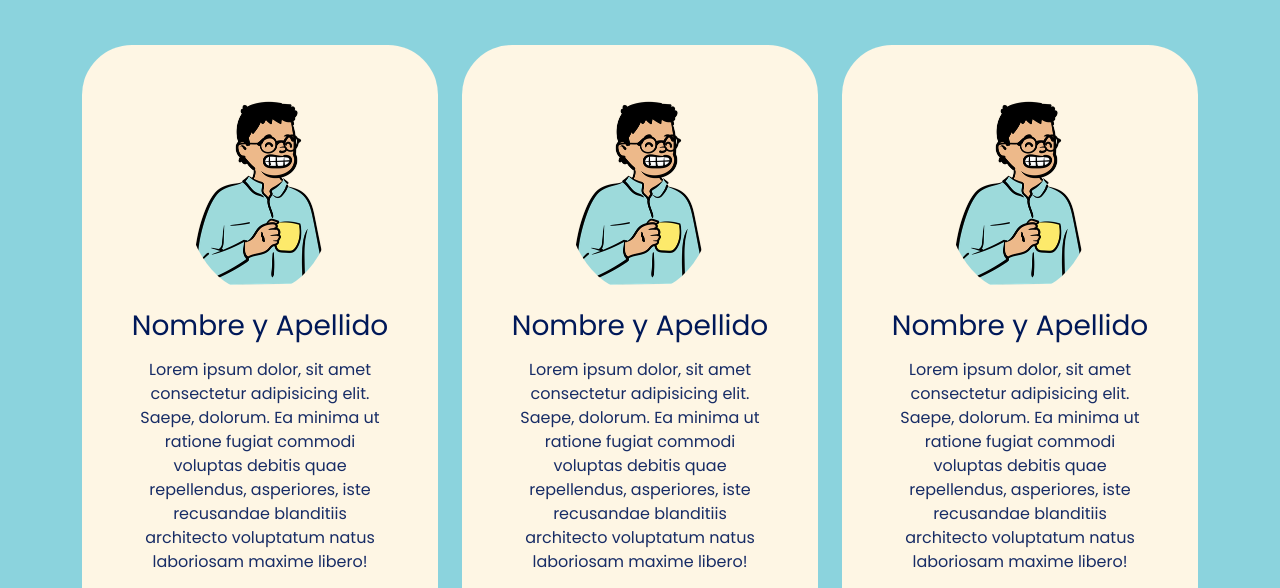
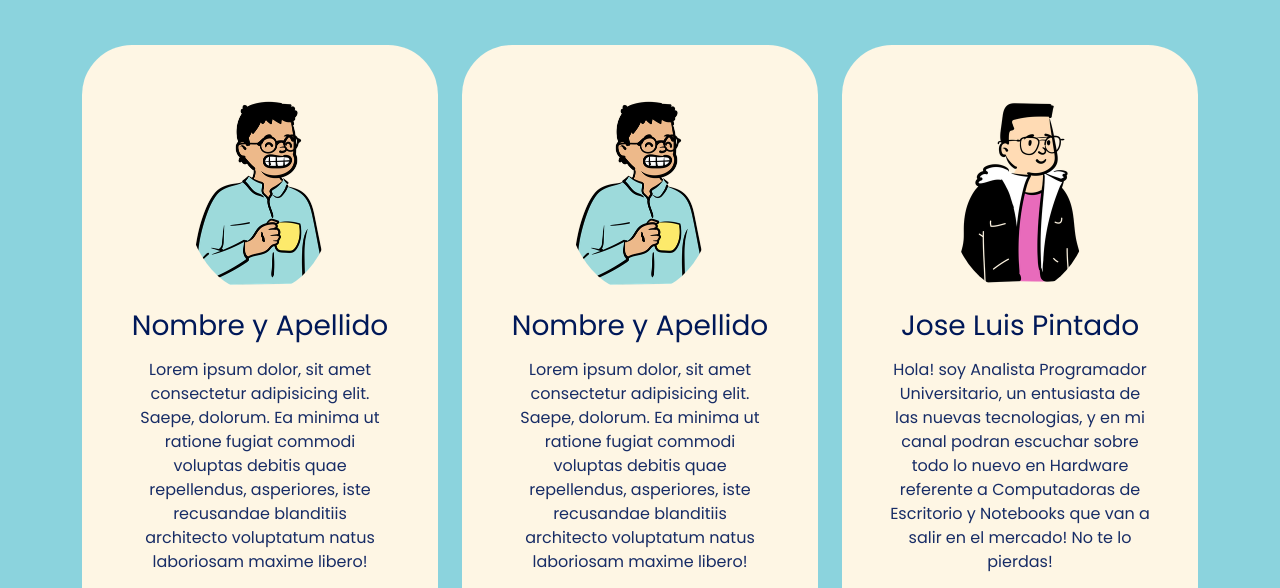
Before and after one commit to cepillo001/devtech-podcast-web, a plain HTML site: page index.html in a window 1280 px wide. Shown: the part 1190-1778 px from the top of the page. Drawn offline with nearby package versions, Linux system fonts and the light colour scheme.

Commit message:
cambios en tarjeta de presentacion

```diff
--- a/index.html
+++ b/index.html
@@ -132,14 +132,13 @@
           <div class="col-md-6 col-lg-4 mb-3">
             <div class="card">
               <div class="card-body text-center p-5">
-                <img src="./assets/avatar.png" alt="avatar" class="img img-fluid rounded-circle mb-3">
-                <h3 class="title card-title mb-3">Nombre y Apellido</h3>
-                <p>Lorem ipsum dolor, sit amet consectetur adipisicing elit. Saepe, dolorum. Ea minima ut ratione fugiat
-                  commodi voluptas debitis quae repellendus, asperiores, iste recusandae blanditiis architecto
-                  voluptatum natus laboriosam maxime libero!</p>
+                <img src="./assets/AvatarMio.png" alt="avatar" class="img img-fluid rounded-circle mb-3">
+                <h3 class="title card-title mb-3">Jose Luis Pintado</h3>
+                <p>Hola! soy Analista Programador Universitario, un entusiasta de las nuevas tecnologias, y en mi canal podran escuchar sobre todo lo nuevo en Hardware
+                   referente a Computadoras de Escritorio y Notebooks que van a salir en el mercado! No te lo pierdas! </p>
                 <a href="#"><i class="bi bi-twitter text-dark mx-1 lead"></i></a>
-                <a href="#"><i class="bi bi-linkedin text-dark mx-1 lead"></i></a>
-                <a href="#"><i class="bi bi-github text-dark mx-1 lead"></i></a>
+                <a href="https://www.linkedin.com/in/jose-luis-pintado-14b19322b/" target="_blank"><i class="bi bi-linkedin text-dark mx-1 lead"></i></a>
+                <a href="https://github.com/cepillo001" target="_blank"><i class="bi bi-github text-dark mx-1 lead"></i></a>
               </div>
             </div>
           </div>
```
Also changed, not shown: assets/AvatarMio.png (added).
